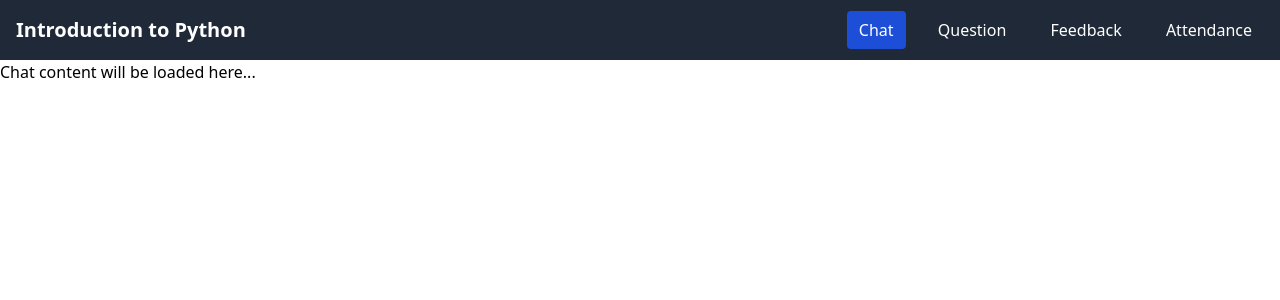
After one commit to edouard2000/TigerEngage, a Flask app: page /class_dashboard/1 in a window 1280 px wide. The commit adds this page. Shown: the top 300 px of the page. Run offline with Flask 3, Linux system fonts and the light colour scheme.

Commit message:
added class-dashboard

```diff
--- a/app.py
+++ b/app.py
@@ -4,11 +4,13 @@ app = Flask(__name__)
 
 classes = [
     {
+        "id": 1,
         "name": "Introduction to Python",
         "instructor": "Prof. John Doe",
         "is_active": True,
     },
     {
+        "id": 2,
         "name": "Advanced Mathematics",
         "instructor": "Dr. Jane Smith",
         "is_active": False,
@@ -31,11 +33,22 @@ def register():
     return render_template("register.html")
 
 
-@app.route('/student_dashboard')
+@app.route("/student_dashboard")
 def student_dashboard():
     student_name = "John Doe"
-    return render_template('student-dashboard.html', student_name=student_name, classes=classes)
+    return render_template(
+        "student-dashboard.html", student_name=student_name, classes=classes
+    )
 
+
+@app.route("/class_dashboard/<int:class_id>")
+def class_dashboard(class_id):
+    class_info = next((c for c in classes if c["id"] == class_id), None)
+    if class_info:
+        class_name = class_info["name"]
+    else:
+        class_name = "Class not found"
+    return render_template("class-dashboard.html", class_name=class_name)
 
 
 if __name__ == "__main__":
--- a/static/css/output.css
+++ b/static/css/output.css
@@ -739,6 +755,12 @@ video {
   margin-left: calc(0.5rem * calc(1 - var(--tw-space-x-reverse)));
 }
 
+.space-x-4 > :not([hidden]) ~ :not([hidden]) {
+  --tw-space-x-reverse: 0;
+  margin-right: calc(1rem * var(--tw-space-x-reverse));
+  margin-left: calc(1rem * calc(1 - var(--tw-space-x-reverse)));
+}
+
 .divide-y > :not([hidden]) ~ :not([hidden]) {
   --tw-divide-y-reverse: 0;
   border-top-width: calc(1px * calc(1 - var(--tw-divide-y-reverse)));
@@ -817,6 +843,26 @@ video {
 .bg-white {
   --tw-bg-opacity: 1;
   background-color: rgb(255 255 255 / var(--tw-bg-opacity));
+}
+
+.bg-gray-300 {
+  --tw-bg-opacity: 1;
+  background-color: rgb(209 213 219 / var(--tw-bg-opacity));
+}
+
+.bg-blue-500 {
+  --tw-bg-opacity: 1;
+  background-color: rgb(59 130 246 / var(--tw-bg-opacity));
+}
+
+.bg-blue-700 {
+  --tw-bg-opacity: 1;
+  background-color: rgb(29 78 216 / var(--tw-bg-opacity));
+}
+
+.bg-gray-800 {
+  --tw-bg-opacity: 1;
+  background-color: rgb(31 41 55 / var(--tw-bg-opacity));
 }
 
 .p-16 {
@@ -870,6 +916,11 @@ video {
   padding-bottom: 1rem;
 }
 
+.px-3 {
+  padding-left: 0.75rem;
+  padding-right: 0.75rem;
+}
+
 .pb-8 {
   padding-bottom: 2rem;
 }
--- /dev/null
+++ b/templates/class-dashboard.html
@@ -0,0 +1,34 @@
+<!DOCTYPE html>
+<html lang="en">
+  <head>
+    <meta charset="UTF-8" />
+    <meta name="viewport" content="width=device-width, initial-scale=1.0" />
+    <title>{{ class_name }} - Dashboard</title>
+    <link
+      href="{{ url_for('static', filename='css/output.css') }}"
+      rel="stylesheet"
+    />
+  </head>
+  <body>
+    <nav class="bg-gray-800 text-white p-4 flex justify-between items-center">
+      <span class="text-xl font-bold">{{ class_name }}</span>
+      <div class="space-x-4">
+        <a href="#" class="nav-item bg-blue-700 px-3 py-2 rounded">Chat</a>
+        <a href="#" class="nav-item hover:bg-blue-700 px-3 py-2 rounded"
+          >Question</a
+        >
+        <a href="#" class="nav-item hover:bg-blue-700 px-3 py-2 rounded"
+          >Feedback</a
+        >
+        <a href="#" class="nav-item hover:bg-blue-700 px-3 py-2 rounded"
+          >Attendance</a
+        >
+      </div>
+    </nav>
+    <div id="content-area">
+      <p>Chat content will be loaded here...</p>
+    </div>
+
+    <script src="{{ url_for('static', filename='js/homepage.js') }}"></script>
+  </body>
+</html>
```
Also changed, not shown: other parts of static/css/output.css (+52 -0 lines), templates/Question.html (added, +23 -0 lines), templates/feedback.html (added, +26 -0 lines), templates/student-dashboard.html (+6 -4 lines).
